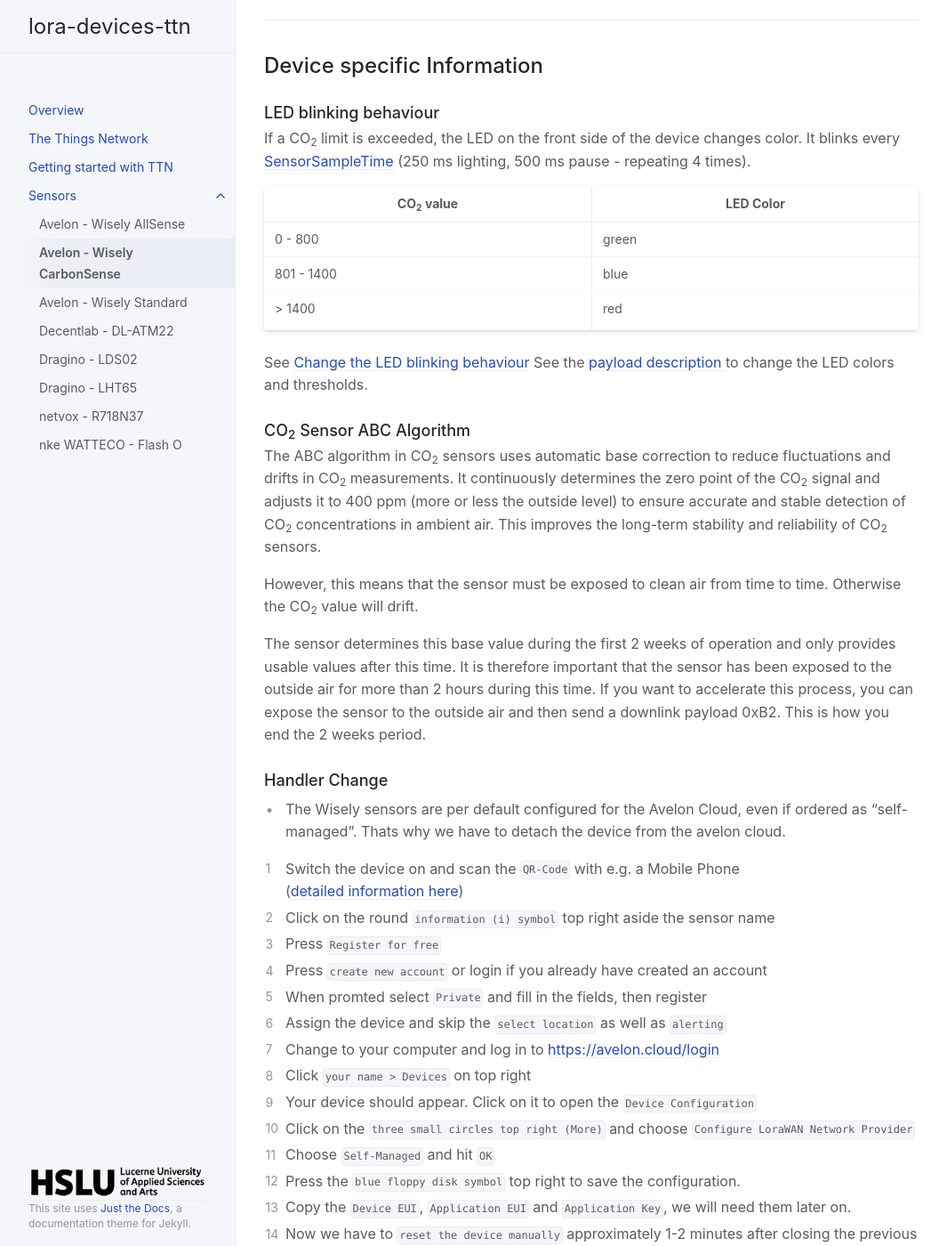
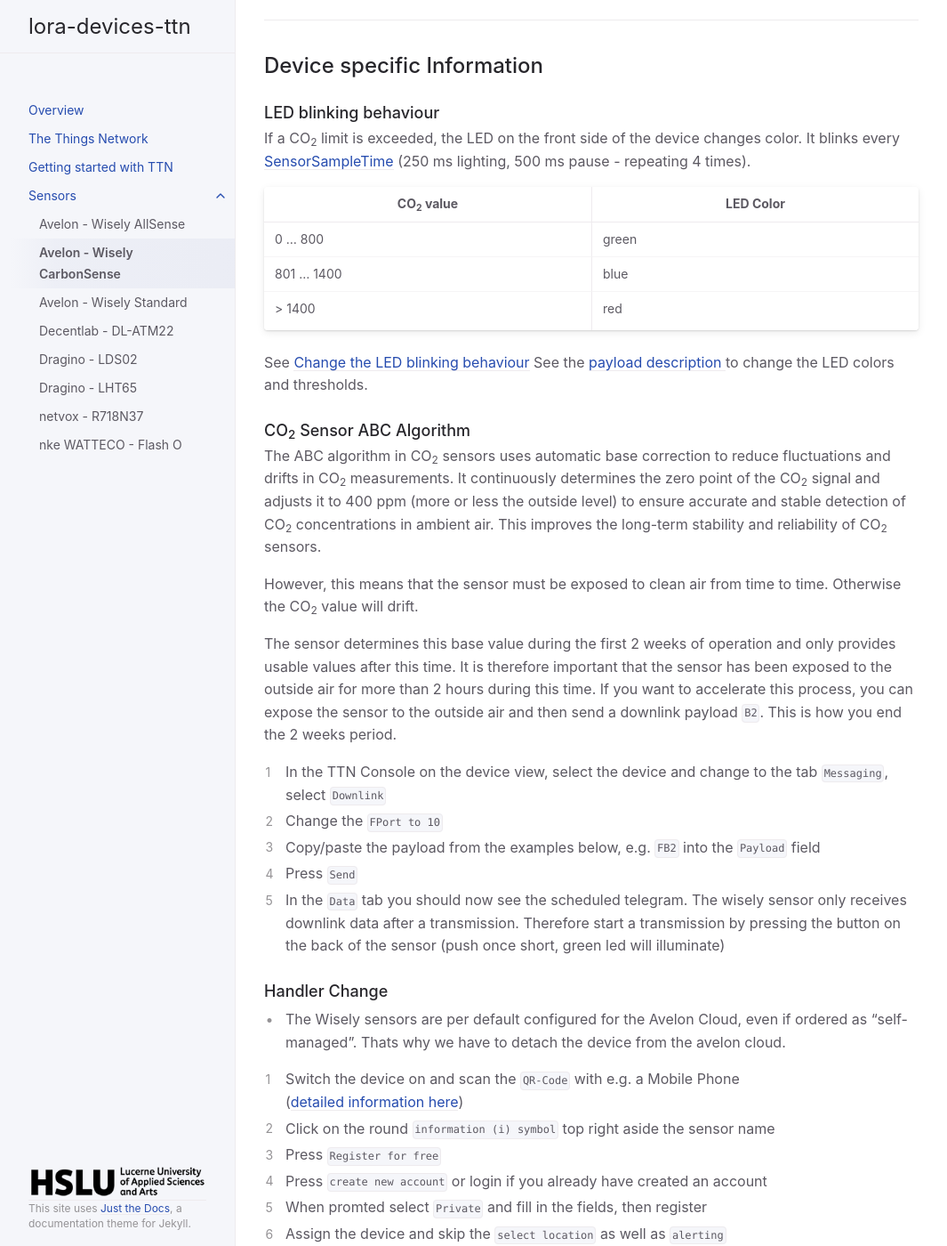
Before and after one commit to hslu-ige-laes/lora-devices-ttn, a Jekyll site: the page built from docs/sensors/avelon-wisely-carbonsense.md, in a window 1280 px wide and 1400 px high, scrolled down 2798 px. Shown: the whole window at 89% size, without its empty margins (107-1172 px from the left). Built offline with Jekyll 4.4.1, drawn with Linux system fonts in a browser that asks for light colours.

Commit message:
Update avelon-wisely-carbonsense.md

```diff
--- a/docs/sensors/avelon-wisely-carbonsense.md
+++ b/docs/sensors/avelon-wisely-carbonsense.md
@@ -90,8 +90,8 @@ If a CO<sub>2</sub> limit is exceeded, the LED on the front side of the device c
 
 | CO<sub>2</sub> value | LED Color |
 |----------------------|-----------|
-| 0 - 800              | green     |
-| 801 - 1400           | blue      |
+| 0 ... 800              | green     |
+| 801 ... 1400           | blue      |
 | > 1400               | red       |
 
 See [Change the LED blinking behaviour](https://hslu-ige-laes.github.io/lora-devices-ttn/docs/sensors/avelon-wisely-carbonsense/#change-the-led-blinking-behaviour)
@@ -104,7 +104,16 @@ This improves the long-term stability and reliability of CO<sub>2</sub> sensors.
 
 However, this means that the sensor must be exposed to clean air from time to time. Otherwise the CO<sub>2</sub> value will drift.
 
-The sensor determines this base value during the first 2 weeks of operation and only provides usable values after this time. It is therefore important that the sensor has been exposed to the outside air for more than 2 hours during this time. If you want to accelerate this process, you can expose the sensor to the outside air and then send a downlink payload 0xB2. This is how you end the 2 weeks period.
+The sensor determines this base value during the first 2 weeks of operation and only provides usable values after this time.
+It is therefore important that the sensor has been exposed to the outside air for more than 2 hours during this time.
+If you want to accelerate this process, you can expose the sensor to the outside air and then send a downlink payload `B2`.
+This is how you end the 2 weeks period.
+
+1. In the TTN Console on the device view, select the device and change to the tab `Messaging`, select `Downlink`
+2. Change the `FPort to 10`
+3. Copy/paste the payload from the examples below, e.g. `FB2` into the `Payload` field
+4. Press `Send`
+5. In the `Data` tab you should now see the scheduled telegram. The wisely sensor only receives downlink data after a transmission. Therefore start a transmission by pressing the button on the back of the sensor (push once short, green led will illuminate)
 
 ### Handler Change
 - The Wisely sensors are per default configured for the Avelon Cloud, even if ordered as "self-managed". Thats why we have to detach the device from the avelon cloud.
```
